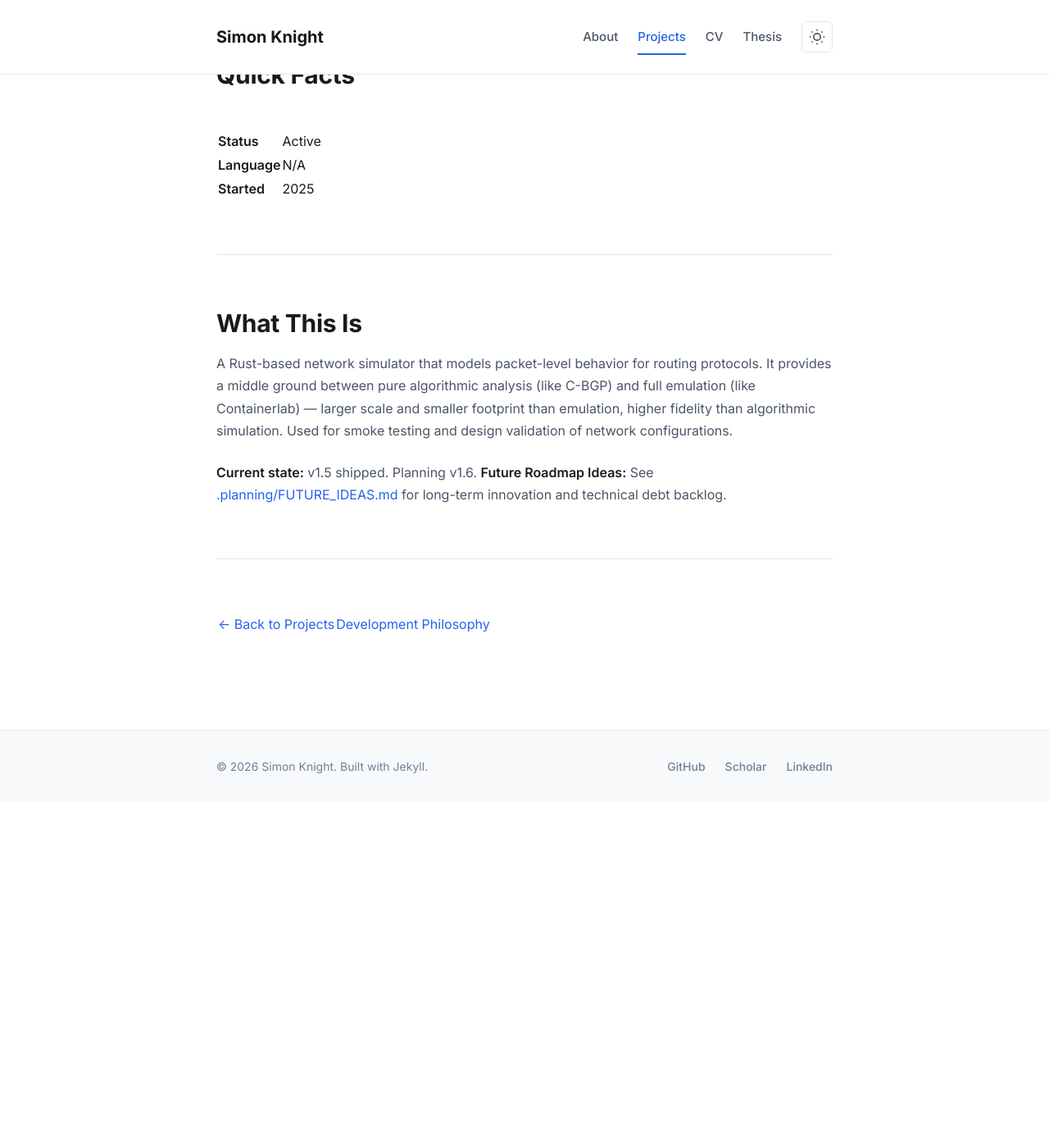
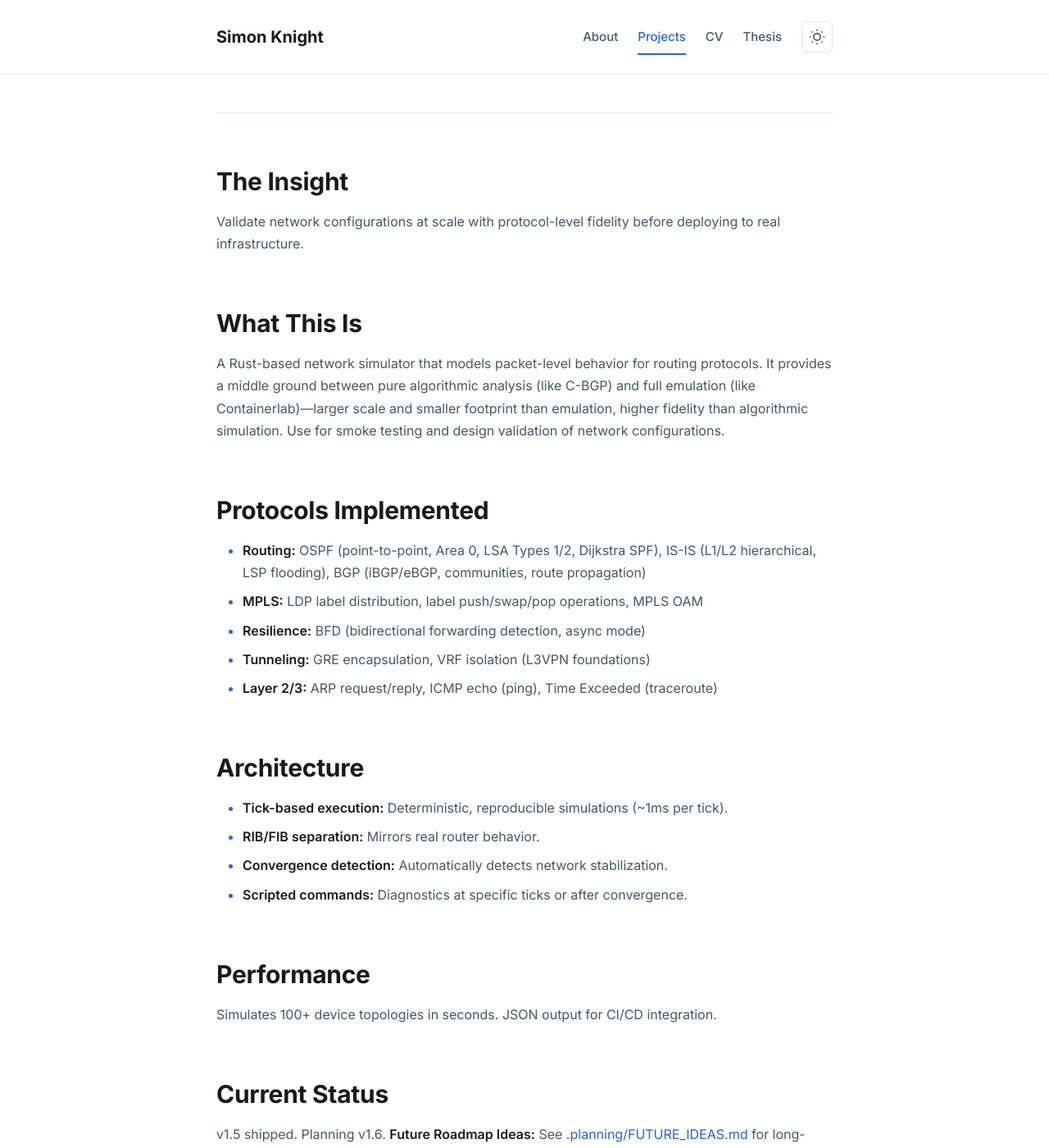
Before and after one commit to sk2/sk2.github.com, a Jekyll site: the page built from projects/network-simulator.md, in a window 1280 px wide and 1400 px high, scrolled down 517 px. Shown: the whole window at 82% size. Built offline with Jekyll 4.4.1, drawn with Linux system fonts in a browser that asks for light colours; nearby versions of some CDN libraries; our own code applies the rules of GitHub Pages for plain Markdown files; before the commit the page ends 1495 px from its top, so only the background shows below that; some of the changed text lies outside the part shown.

Commit message:
feat: restore detailed network-simulator project description
- Restore comprehensive project details for network-simulator from backup.
- Refine content to adhere to Strunk & White principles: conciseness, active voice, clarity.
- Populate 'Quick Facts' and expand 'Protocols Implemented', 'Architecture', and 'Performance' sections.
- Ensure consistent formatting and depth in generated project pages.

```diff
--- a/projects/network-simulator.md
+++ b/projects/network-simulator.md
@@ -4,32 +4,52 @@ layout: default
 
 # network-simulator
 
-<span class="status-badge status-active">Active Development</span>
+<span class="status-badge status-active">Active</span>
 
 [← Back to Projects](../projects)
 
 ---
-
-
-## The Insight
-
-Validate network configurations at scale with protocol-level fidelity before deploying to real infrastructure.
 
 ## Quick Facts
 
 | | |
 |---|---|
 | **Status** | Active |
-| **Language** | N/A |
+| **Language** | Rust, Python bindings (PyO3) |
 | **Started** | 2025 |
 
 ---
 
+## The Insight
+
+Validate network configurations at scale with protocol-level fidelity before deploying to real infrastructure.
+
 ## What This Is
 
-A Rust-based network simulator that models packet-level behavior for routing protocols. It provides a middle ground between pure algorithmic analysis (like C-BGP) and full emulation (like Containerlab) — larger scale and smaller footprint than emulation, higher fidelity than algorithmic simulation. Used for smoke testing and design validation of network configurations.
+A Rust-based network simulator that models packet-level behavior for routing protocols. It provides a middle ground between pure algorithmic analysis (like C-BGP) and full emulation (like Containerlab)—larger scale and smaller footprint than emulation, higher fidelity than algorithmic simulation. Use for smoke testing and design validation of network configurations.
 
-**Current state:** v1.5 shipped. Planning v1.6.
+## Protocols Implemented
+
+- **Routing:** OSPF (point-to-point, Area 0, LSA Types 1/2, Dijkstra SPF), IS-IS (L1/L2 hierarchical, LSP flooding), BGP (iBGP/eBGP, communities, route propagation)
+- **MPLS:** LDP label distribution, label push/swap/pop operations, MPLS OAM
+- **Resilience:** BFD (bidirectional forwarding detection, async mode)
+- **Tunneling:** GRE encapsulation, VRF isolation (L3VPN foundations)
+- **Layer 2/3:** ARP request/reply, ICMP echo (ping), Time Exceeded (traceroute)
+
+## Architecture
+
+- **Tick-based execution:** Deterministic, reproducible simulations (~1ms per tick).
+- **RIB/FIB separation:** Mirrors real router behavior.
+- **Convergence detection:** Automatically detects network stabilization.
+- **Scripted commands:** Diagnostics at specific ticks or after convergence.
+
+## Performance
+
+Simulates 100+ device topologies in seconds. JSON output for CI/CD integration.
+
+## Current Status
+
+v1.5 shipped. Planning v1.6.
 **Future Roadmap Ideas:** See [.planning/FUTURE_IDEAS.md](FUTURE_IDEAS.md) for long-term innovation and technical debt backlog.
 
 ---
```
